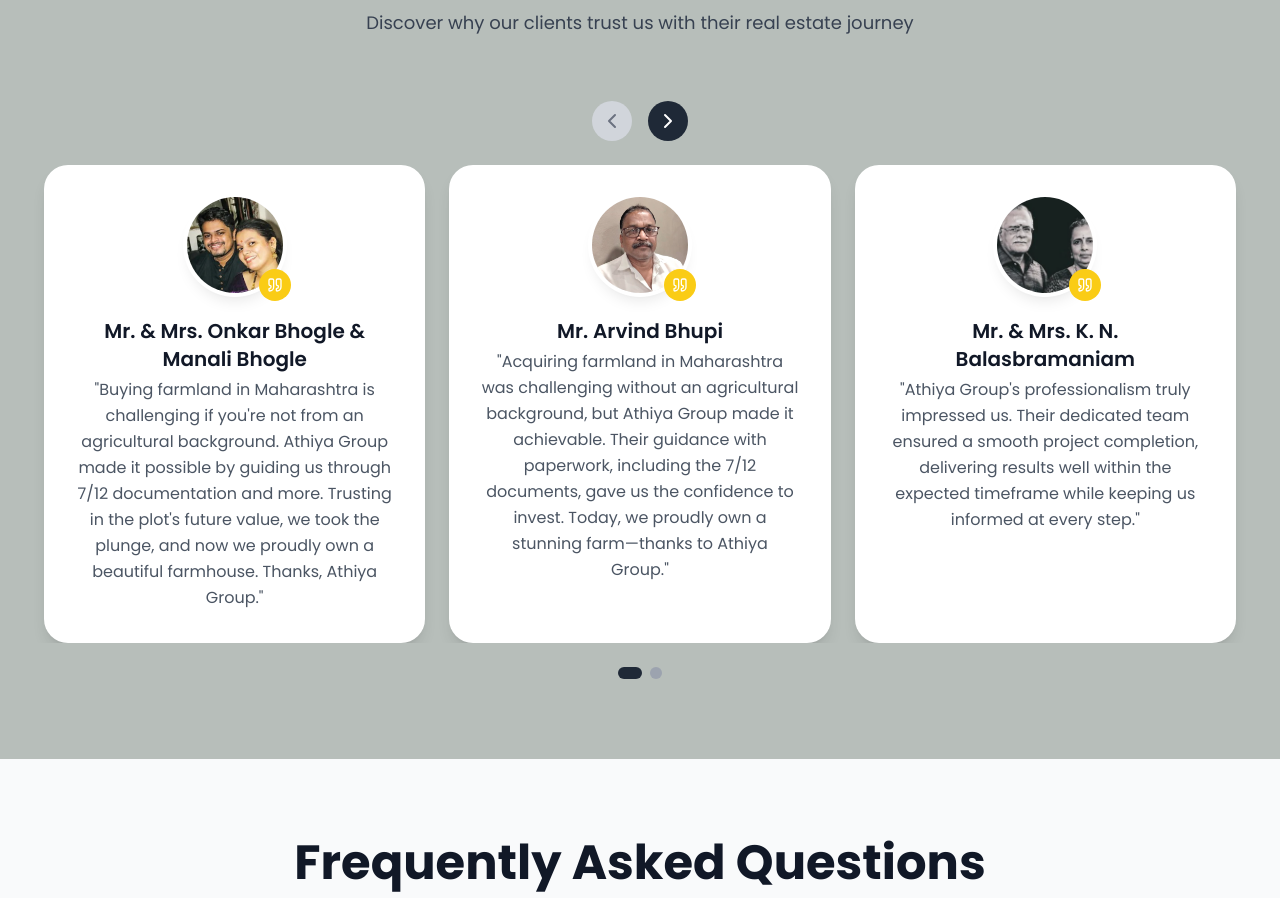
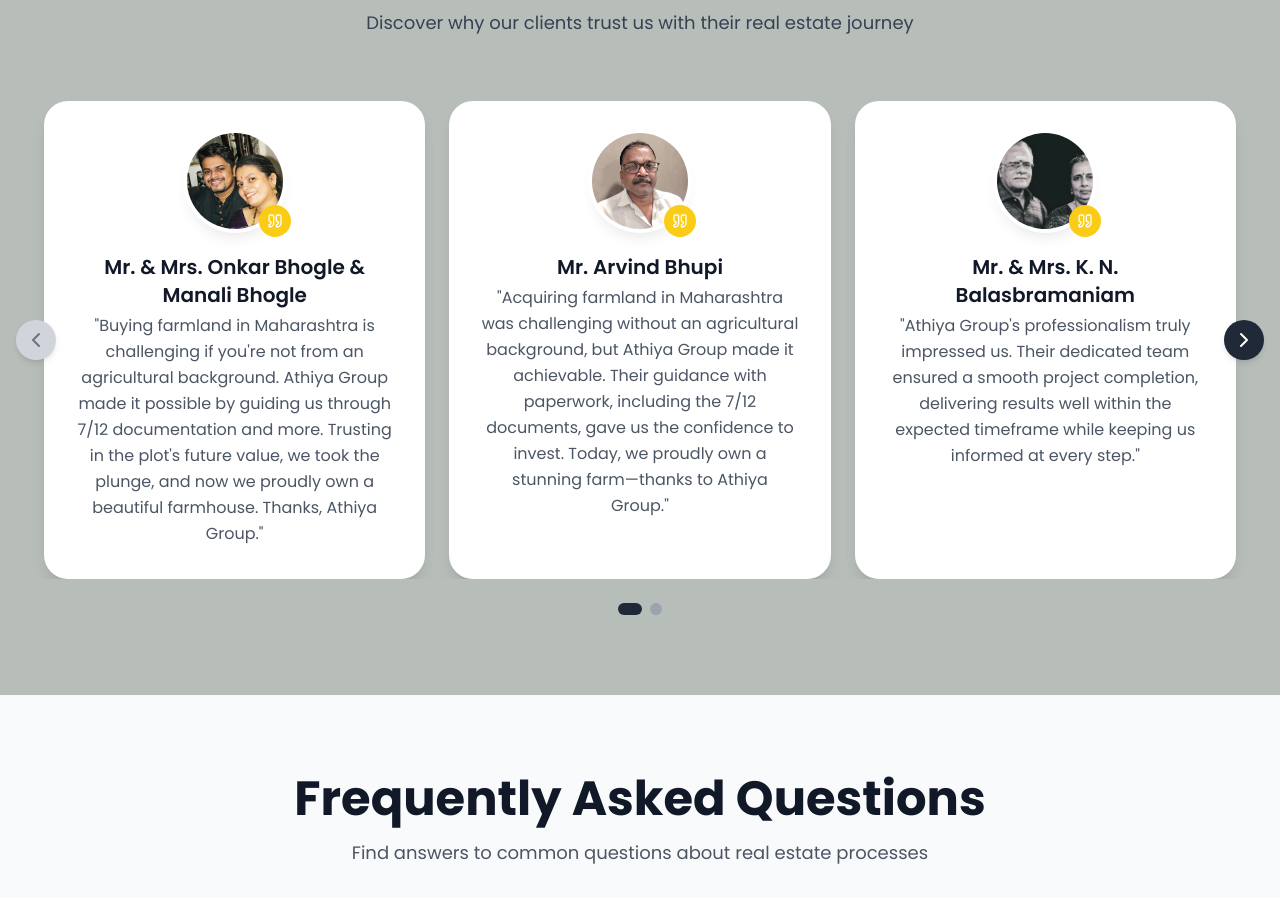
Before and after one commit to nex2link/Athiya-Group, a React (Vite) app: page / in a window 1280 px wide. Shown: the part 3799-4697 px from the top of the page. Built offline with nearby package versions, Linux system fonts and the light colour scheme.

Commit message:
Update Testimonials.jsx

```diff
--- a/src/components/Testimonials.jsx
+++ b/src/components/Testimonials.jsx
@@ -1,5 +1,4 @@
-// Testimonials.jsx
-import React, { useState, useEffect, useRef } from "react";
+import React, { useState, useRef } from "react";
 import { motion } from "framer-motion";
 import { useInView } from "react-intersection-observer";
 import { Quote, ChevronLeft, ChevronRight } from "lucide-react";
@@ -7,7 +6,7 @@ import TestimonialCard from "./TestimonialCard";
 import testimg1 from "../assets/test-1.png";
 import testimg2 from "../assets/test-2.png";
 import testimg3 from "../assets/test-3.png";
-import testimg4 from "../assets/test-4.png"; // Add your fourth image
+import testimg4 from "../assets/test-4.png";
 
 const Testimonials = () => {
   const [ref, inView] = useInView({ triggerOnce: true, threshold: 0.1 });
@@ -34,10 +33,10 @@ const Testimonials = () => {
       testimonial: "Athiya Group's professionalism truly impressed us. Their dedicated team ensured a smooth project completion, delivering results well within the expected timeframe while keeping us informed at every step."
     },
     {
-      image: testimg4, // New testimonial
+      image: testimg4,
       name: "Mr. Amit Prabhale",
       role: "",
-      testimonial: "Athiya Group’s transparency and support made my land purchase in Mahad seamless. Their efficient team handled everything quickly, and I was so satisfied that I bought 2 acres instead of one. Truly exceptional service!"
+      testimonial: "Athiya Group's transparency and support made my land purchase in Mahad seamless. Their efficient team handled everything quickly, and I was so satisfied that I bought 2 acres instead of one. Truly exceptional service!"
     }
   ];
 
@@ -46,7 +45,6 @@ const Testimonials = () => {
     visible: { opacity: 1, transition: { staggerChildren: 0.2 } },
   };
 
-  // Number of cards to show based on screen size
   const getVisibleItems = () => {
     if (typeof window !== 'undefined') {
       if (window.innerWidth >= 1024) return 3;
@@ -60,8 +58,6 @@ const Testimonials = () => {
 
   const nextSlide = () => setCurrentIndex(prev => Math.min(prev + 1, maxIndex));
   const prevSlide = () => setCurrentIndex(prev => Math.max(prev - 1, 0));
-
-  // Auto scroll disabled as requested
 
   return (
     <section className="w-full py-12 sm:py-16 lg:py-20 bg-[#B7BEBA] overflow-hidden">
@@ -91,26 +87,20 @@ const Testimonials = () => {
           </p>
         </motion.div>
 
-        {/* Carousel Navigation */}
-        <div className="flex justify-center gap-4 mb-6">
+        {/* Carousel Container with Absolute Positioned Navigation */}
+        <div className="relative">
+          {/* Left Navigation Button */}
           <button
             onClick={prevSlide}
             disabled={currentIndex === 0}
-            className={`p-2 rounded-full ${currentIndex === 0 ? 'bg-gray-300 text-gray-500' : 'bg-gray-800 text-white'} hover:bg-gray-700 transition-colors`}
+            className={`absolute -left-4 top-1/2 transform -translate-y-1/2 z-10 p-2 rounded-full shadow-md
+              ${currentIndex === 0 ? 'bg-gray-300 text-gray-500' : 'bg-gray-800 text-white'}
+              hover:bg-gray-700 transition-colors`}
           >
             <ChevronLeft className="w-6 h-6" />
           </button>
-          <button
-            onClick={nextSlide}
-            disabled={currentIndex >= maxIndex}
-            className={`p-2 rounded-full ${currentIndex >= maxIndex ? 'bg-gray-300 text-gray-500' : 'bg-gray-800 text-white'} hover:bg-gray-700 transition-colors`}
-          >
-            <ChevronRight className="w-6 h-6" />
-          </button>
-        </div>
 
-        {/* Carousel Container */}
-        <div className="relative overflow-hidden">
+          <div className="overflow-hidden">
             <motion.div
               ref={carouselRef}
               className="flex transition-all duration-500 ease-in-out"
@@ -133,6 +123,18 @@ const Testimonials = () => {
             </motion.div>
           </div>
 
+          {/* Right Navigation Button */}
+          <button
+            onClick={nextSlide}
+            disabled={currentIndex >= maxIndex}
+            className={`absolute -right-4 top-1/2 transform -translate-y-1/2 z-10 p-2 rounded-full shadow-md
+              ${currentIndex >= maxIndex ? 'bg-gray-300 text-gray-500' : 'bg-gray-800 text-white'}
+              hover:bg-gray-700 transition-colors`}
+          >
+            <ChevronRight className="w-6 h-6" />
+          </button>
+        </div>
+
         {/* Pagination Dots */}
         <div className="flex justify-center gap-2 mt-6">
           {Array.from({ length: maxIndex + 1 }).map((_, index) => (
```
Lines whose indentation alone changed are shown as unchanged.
